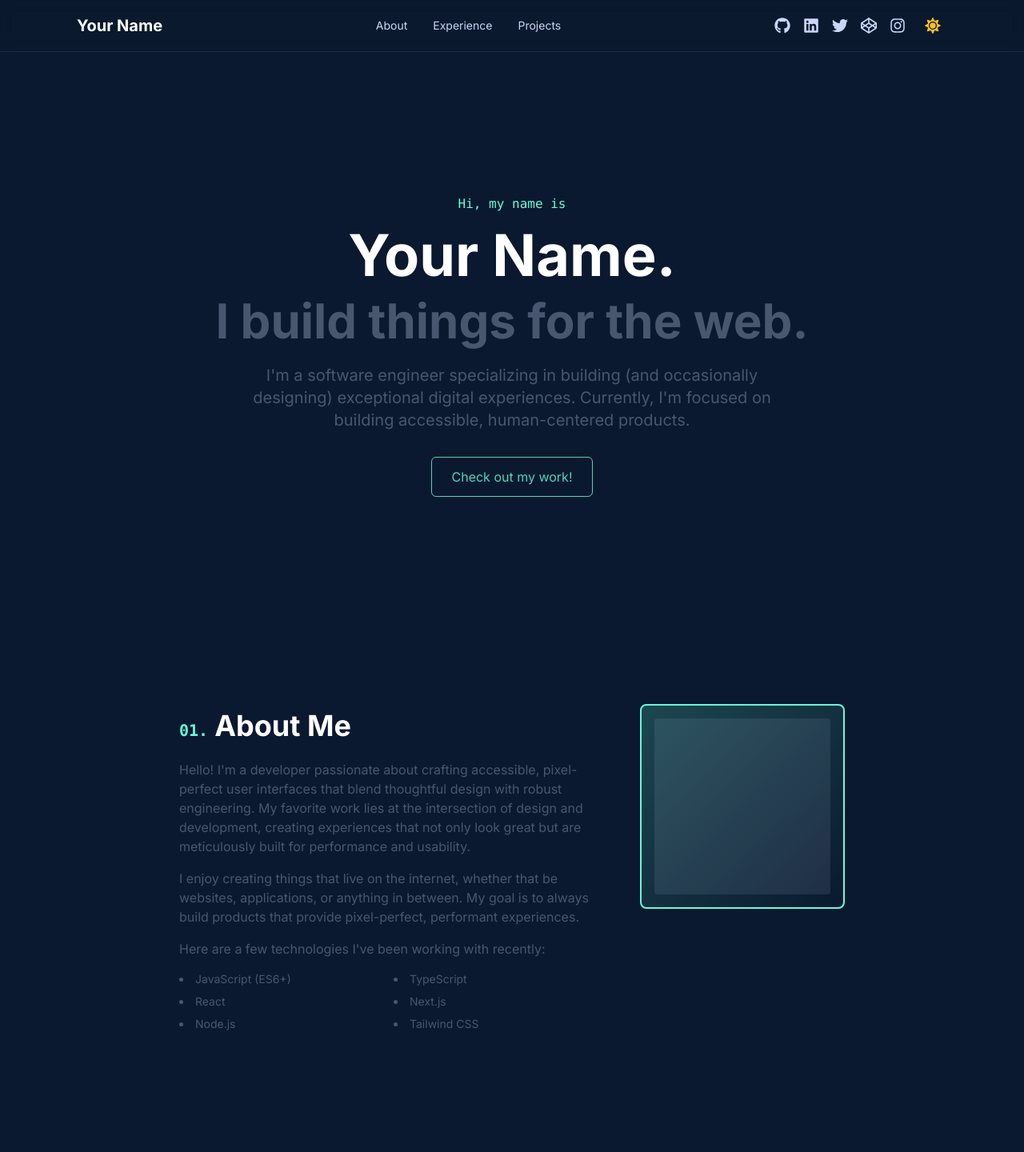
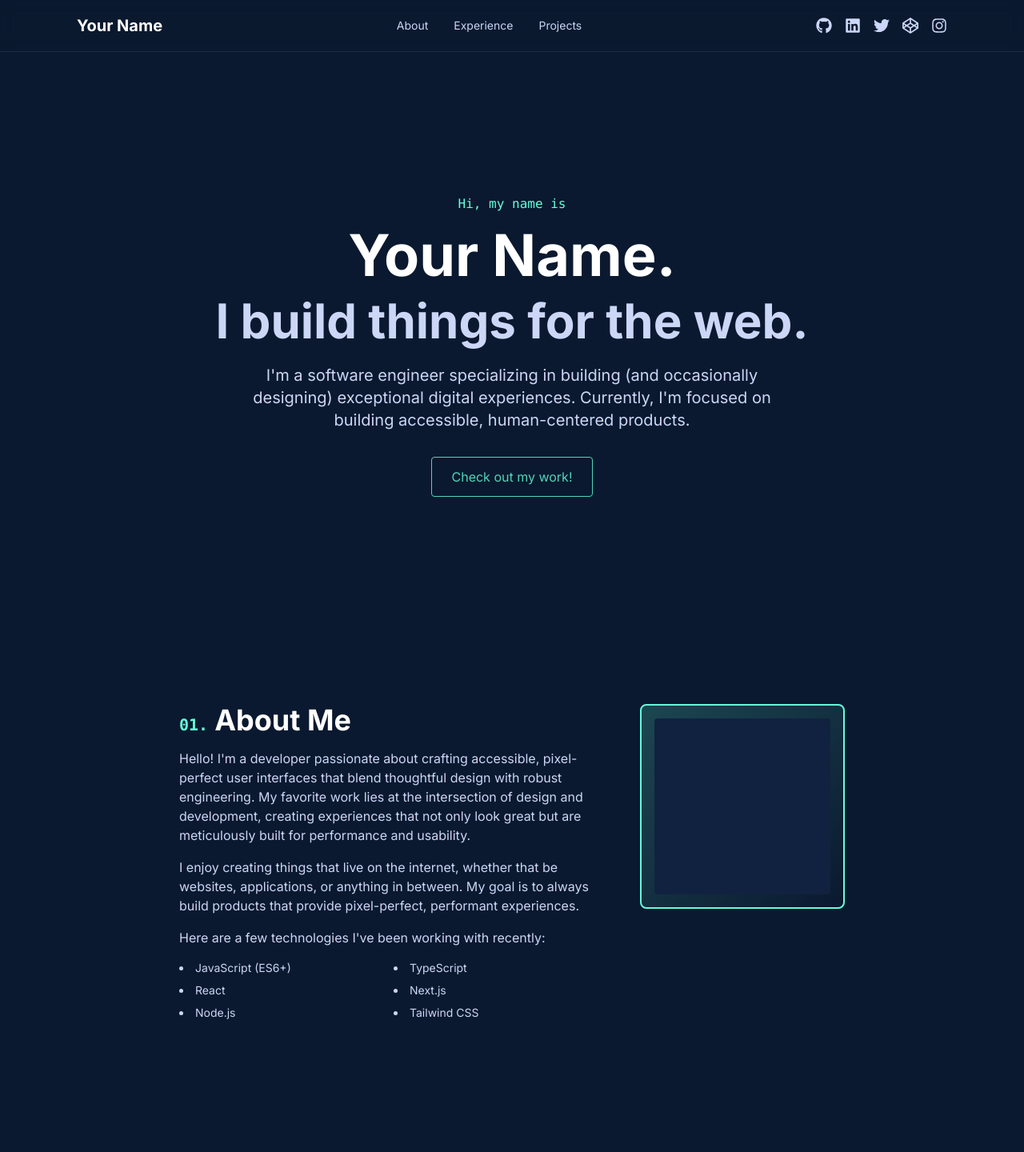
Before and after one commit to dev-mohammadrezaahmadi/-, a Next.js app: page / in a window 1280 px wide. Shown: the top 1440 px of the page at 80% size. Built offline with nearby package versions, Linux system fonts and the light colour scheme.

Commit message:
feat: remove the color toggler

```diff
--- a/app/layout.tsx
+++ b/app/layout.tsx
@@ -1,6 +1,5 @@
 import type { Metadata } from 'next';
 import Navbar from '../components/Navbar';
-import { ThemeProvider } from '../contexts/ThemeContext';
 import '../styles/globals.css';
 
 export const metadata: Metadata = {
@@ -14,12 +13,10 @@ export default function RootLayout({
   children: React.ReactNode;
 }) {
   return (
-    <html lang="en" suppressHydrationWarning>
+    <html lang="en" className="dark">
       <body className="min-h-screen">
-        <ThemeProvider>
-          <Navbar />
-          <main>{children}</main>
-        </ThemeProvider>
+        <Navbar />
+        <main>{children}</main>
       </body>
     </html>
   );
--- a/components/Navbar.tsx
+++ b/components/Navbar.tsx
@@ -1,10 +1,6 @@
 'use client';
 
 import Link from 'next/link';
-import { usePathname } from 'next/navigation';
-import { useState, useEffect } from 'react';
-import { useTheme } from '../contexts/ThemeContext';
-import Switcher from './Switcher';
 import {
   FaGithub,
   FaLinkedin,
@@ -14,10 +10,6 @@ import {
 } from 'react-icons/fa';
 
 const Navbar = () => {
-  const pathname = usePathname();
-  const { theme } = useTheme();
-  const isDark = theme === 'dark';
-
   const navItems = [
     { name: 'About', href: '#about' },
     { name: 'Experience', href: '#experience' },
@@ -42,54 +34,29 @@ const Navbar = () => {
     }
   };
 
-  const navBgColor = isDark ? 'rgba(10, 25, 47, 0.8)' : 'rgba(255, 255, 255, 0.8)';
-  const borderColor = isDark ? 'rgba(204, 214, 246, 0.1)' : 'rgba(73, 86, 112, 0.1)';
-  const textColor = isDark ? '#ccd6f6' : '#495670';
-  const hoverColor = isDark ? '#52d4b8' : '#64ffda';
-
   return (
-    <nav
-      className="fixed top-0 left-0 right-0 z-50 backdrop-blur-sm border-b transition-colors duration-200"
-      style={{
-        backgroundColor: navBgColor,
-        borderColor: borderColor
-      }}
-    >
+    <nav className="fixed top-0 left-0 right-0 z-50 bg-navy/80 backdrop-blur-sm border-b border-slate-light/10">
       <div className="max-w-6xl mx-auto px-4 sm:px-6 lg:px-8">
         <div className="flex justify-between items-center h-16">
-          {/* Logo/Name */}
           <div className="flex items-center">
-            <Link
-              href="/"
-              className="text-xl font-bold transition-colors duration-200"
-              style={{
-                color: isDark ? 'white' : '#0a192f'
-              }}
-              onMouseEnter={(e) => e.currentTarget.style.color = hoverColor}
-              onMouseLeave={(e) => e.currentTarget.style.color = isDark ? 'white' : '#0a192f'}
-            >
+            <Link href="/" className="text-xl font-bold text-white hover:text-green-dark transition-colors">
               Your Name
             </Link>
           </div>
 
-          {/* Navigation Links */}
           <div className="hidden md:flex items-center space-x-8">
             {navItems.map((item) => (
               <a
                 key={item.name}
                 href={item.href}
                 onClick={(e) => handleNavClick(e, item.href)}
-                className="text-sm transition-colors duration-200"
-                style={{ color: textColor }}
-                onMouseEnter={(e) => e.currentTarget.style.color = hoverColor}
-                onMouseLeave={(e) => e.currentTarget.style.color = textColor}
+                className="text-sm text-slate-light hover:text-green-dark transition-colors"
               >
                 {item.name}
               </a>
             ))}
           </div>
 
-          {/* Social Links & Theme Toggle */}
           <div className="flex items-center space-x-4">
             <div className="hidden sm:flex items-center space-x-4">
               {socialLinks.map((social) => {
@@ -100,10 +67,7 @@ const Navbar = () => {
                     href={social.href}
                     target="_blank"
                     rel="noopener noreferrer"
-                    className="transition-colors duration-200"
-                    style={{ color: textColor }}
-                    onMouseEnter={(e) => e.currentTarget.style.color = hoverColor}
-                    onMouseLeave={(e) => e.currentTarget.style.color = textColor}
+                    className="text-slate-light hover:text-green-dark transition-colors"
                     aria-label={social.name}
                   >
                     <Icon className="w-5 h-5" />
@@ -111,7 +75,6 @@ const Navbar = () => {
                 );
               })}
             </div>
-            <Switcher />
           </div>
         </div>
       </div>
--- a/components/Switcher.tsx
+++ /dev/null
@@ -1,49 +0,0 @@
-'use client';
-
-import { useTheme } from '../contexts/ThemeContext';
-import { FaSun, FaMoon } from 'react-icons/fa';
-import { useEffect, useState } from 'react';
-
-export default function Switcher() {
-  const { theme, toggleTheme } = useTheme();
-  const [mounted, setMounted] = useState(false);
-  const isDark = theme === 'dark';
-
-  useEffect(() => {
-    setMounted(true);
-  }, []);
-
-  if (!mounted) {
-    return (
-      <div className="w-9 h-9 flex items-center justify-center">
-        <div className="w-5 h-5 rounded-full border" style={{ borderColor: 'rgba(73, 86, 112, 0.2)' }}></div>
-      </div>
-    );
-  }
-
-  const bgColor = isDark ? 'rgba(204, 214, 246, 0.1)' : 'rgba(73, 86, 112, 0.1)';
-  const iconColor = isDark ? '#fbbf24' : '#495670';
-
-  return (
-    <button
-      onClick={(e) => {
-        e.preventDefault();
-        toggleTheme();
-      }}
-      className="p-2 rounded-lg transition-colors duration-200 flex items-center justify-center"
-      style={{
-        backgroundColor: 'transparent'
-      }}
-      onMouseEnter={(e) => e.currentTarget.style.backgroundColor = bgColor}
-      onMouseLeave={(e) => e.currentTarget.style.backgroundColor = 'transparent'}
-      aria-label={isDark ? 'Switch to light mode' : 'Switch to dark mode'}
-      type="button"
-    >
-      {isDark ? (
-        <FaSun className="w-5 h-5" style={{ color: iconColor }} />
-      ) : (
-        <FaMoon className="w-5 h-5" style={{ color: iconColor }} />
-      )}
-    </button>
-  );
-}
--- a/contexts/ThemeContext.tsx
+++ /dev/null
@@ -1,69 +0,0 @@
-'use client';
-
-import { createContext, useContext, useEffect, useState, useCallback, ReactNode } from 'react';
-
-type Theme = 'light' | 'dark';
-
-interface ThemeContextType {
-  theme: Theme;
-  toggleTheme: () => void;
-}
-
-const ThemeContext = createContext<ThemeContextType | undefined>(undefined);
-
-export function ThemeProvider({ children }: { children: ReactNode }) {
-  const [theme, setTheme] = useState<Theme>('dark');
-  const [mounted, setMounted] = useState(false);
-
-  useEffect(() => {
-    // Get theme from localStorage or default to 'dark'
-    const savedTheme = (localStorage.getItem('theme') as Theme) || 'dark';
-
-    // Apply theme to document immediately before React renders
-    const root = document.documentElement;
-    root.classList.remove('light', 'dark');
-    root.classList.add(savedTheme);
-
-    // Update state
-    setTheme(savedTheme);
-    setMounted(true);
-  }, []);
-
-  const toggleTheme = useCallback(() => {
-    setTheme((prevTheme) => {
-      const newTheme: Theme = prevTheme === 'light' ? 'dark' : 'light';
-
-      // Apply theme to document immediately
-      const root = document.documentElement;
-      root.classList.remove('light', 'dark');
-      root.classList.add(newTheme);
-
-      // Force a reflow to ensure the class is applied
-      root.offsetHeight;
-
-      // Save to localStorage
-      try {
-        localStorage.setItem('theme', newTheme);
-      } catch (e) {
-        console.error('Failed to save theme to localStorage:', e);
-      }
-
-      return newTheme;
-    });
-  }, []);
-
-  // Always render children to prevent layout shift
-  return (
-    <ThemeContext.Provider value={{ theme, toggleTheme }}>
-      {children}
-    </ThemeContext.Provider>
-  );
-}
-
-export function useTheme() {
-  const context = useContext(ThemeContext);
-  if (context === undefined) {
-    throw new Error('useTheme must be used within a ThemeProvider');
-  }
-  return context;
-}
--- a/styles/globals.css
+++ b/styles/globals.css
@@ -2,19 +2,14 @@
 @import "tailwindcss";
 
 @theme {
-  /* Custom Colors - Tailwind v4 syntax */
   --color-navy-light: #112240;
   --color-navy: #0a192f;
   --color-navy-dark: #020c1b;
-
   --color-slate-light: #ccd6f6;
   --color-slate: #8892b0;
   --color-slate-dark: #495670;
-
   --color-green: #64ffda;
   --color-green-dark: #52d4b8;
-
-  /* Font Family */
   --font-sans: 'Inter', system-ui, sans-serif;
 }
 
@@ -24,14 +19,8 @@
 }
 
 @keyframes slideUp {
-  from {
-    transform: translateY(20px);
-    opacity: 0;
-  }
-  to {
-    transform: translateY(0);
-    opacity: 1;
-  }
+  from { transform: translateY(20px); opacity: 0; }
+  to { transform: translateY(0); opacity: 1; }
 }
 
 @layer base {
@@ -40,117 +29,47 @@
   }
 
   body {
-    background-color: white;
-    color: var(--color-slate-dark);
+    background: var(--color-navy);
+    color: var(--color-slate-light);
     font-family: var(--font-sans);
   }
 
-  html.dark body {
-    background-color: var(--color-navy);
-    color: var(--color-slate-light);
-  }
-
   * {
-    transition-property: color, background-color, border-color;
-    transition-duration: 200ms;
+    transition: color 0.2s, background-color 0.2s, border-color 0.2s;
   }
 }
 
 @layer components {
   .section-container {
-    max-width: 56rem;
-    margin-left: auto;
-    margin-right: auto;
-    padding-left: 1rem;
-    padding-right: 1rem;
-    padding-top: 5rem;
-    padding-bottom: 5rem;
-  }
-
-  @media (min-width: 640px) {
-    .section-container {
-      padding-left: 1.5rem;
-      padding-right: 1.5rem;
-    }
-  }
-
-  @media (min-width: 1024px) {
-    .section-container {
-      padding-left: 2rem;
-      padding-right: 2rem;
-    }
+    @apply max-w-4xl mx-auto px-4 sm:px-6 lg:px-8 py-20;
   }
 
   .section-title {
-    font-size: 1.875rem;
-    font-weight: 700;
-    color: var(--color-navy-dark);
-    margin-bottom: 1rem;
-  }
-
-  @media (min-width: 640px) {
-    .section-title {
-      font-size: 2.25rem;
-    }
-  }
-
-  html.dark .section-title {
+    @apply text-3xl sm:text-4xl font-bold mb-4;
     color: white;
   }
 
   .section-subtitle {
-    font-size: 1.125rem;
-    color: var(--color-slate-dark);
-    margin-bottom: 2rem;
-  }
-
-  @media (min-width: 640px) {
-    .section-subtitle {
-      font-size: 1.25rem;
-    }
-  }
-
-  html.dark .section-subtitle {
+    @apply text-lg sm:text-xl mb-8;
     color: var(--color-slate-light);
   }
 
   .link {
-    color: var(--color-green);
-    transition-property: color;
-    transition-duration: 200ms;
+    color: var(--color-green-dark);
+    transition: color 0.2s;
   }
 
   .link:hover {
-    color: var(--color-green-dark);
-  }
-
-  html.dark .link {
-    color: var(--color-green-dark);
-  }
-
-  html.dark .link:hover {
     color: var(--color-green);
   }
 
   .btn {
-    padding: 0.75rem 1.5rem;
-    border-radius: 0.375rem;
-    border: 1px solid var(--color-green);
-    color: var(--color-green);
-    transition-property: all;
-    transition-duration: 200ms;
-  }
-
-  .btn:hover {
-    background-color: rgba(100, 255, 218, 0.1);
-  }
-
-  html.dark .btn {
+    @apply px-6 py-3 rounded border transition-all duration-200;
     border-color: var(--color-green-dark);
     color: var(--color-green-dark);
   }
 
-  html.dark .btn:hover {
+  .btn:hover {
     background-color: rgba(82, 212, 184, 0.1);
   }
 
@@ -163,78 +82,21 @@
   }
 }
 
-/* Comprehensive dark mode overrides for all Tailwind classes */
-html.dark {
-  /* Text colors */
-  --tw-text-green: var(--color-green-dark);
-  --tw-text-green-dark: var(--color-green);
-  --tw-text-navy-dark: white;
-  --tw-text-slate-dark: var(--color-slate-light);
-  --tw-text-slate-light: var(--color-slate-dark);
-}
-
-/* Override specific classes that use custom colors */
-html.dark section,
-html.dark div,
-html.dark p,
-html.dark h1,
-html.dark h2,
-html.dark h3,
-html.dark span,
-html.dark a,
-html.dark li {
-  /* These will be overridden by more specific selectors below */
-}
-
-/* Specific class overrides using wildcard matching */
-html.dark [class*="dark:text-green"] {
-  color: var(--color-green-dark) !important;
-}
-
-html.dark [class*="dark:text-green-dark"] {
-  color: var(--color-green) !important;
-}
-
-html.dark [class*="dark:text-white"] {
-  color: white !important;
-}
-
-html.dark [class*="dark:text-slate-dark"] {
-  color: var(--color-slate-light) !important;
-}
-
-html.dark [class*="dark:text-slate-light"] {
-  color: var(--color-slate-dark) !important;
-}
-
-html.dark [class*="dark:bg-white"] {
-  background-color: var(--color-navy-light) !important;
-}
-
-html.dark [class*="dark:bg-navy-light"] {
-  background-color: var(--color-navy-light) !important;
-}
-
-html.dark [class*="dark:bg-slate-dark"] {
-  background-color: rgba(204, 214, 246, 0.1) !important;
-}
-
-html.dark [class*="dark:bg-slate-light"] {
-  background-color: rgba(204, 214, 246, 0.1) !important;
-}
-
-html.dark [class*="dark:border-green"]:not([class*="dark:border-green-dark"]) {
-  border-color: var(--color-green-dark) !important;
-}
-
-html.dark [class*="dark:border-green-dark"] {
-  border-color: var(--color-green) !important;
-}
-
-html.dark [class*="dark:border-slate-dark"] {
-  border-color: rgba(204, 214, 246, 0.1) !important;
-}
-
-html.dark [class*="dark:border-slate-light"] {
-  border-color: rgba(204, 214, 246, 0.1) !important;
-}
+/* Dark mode styles for Tailwind classes */
+.dark\:text-white { color: white !important; }
+.dark\:text-slate-light { color: var(--color-slate-light) !important; }
+.dark\:text-slate-dark { color: var(--color-slate-light) !important; }
+.dark\:text-green { color: var(--color-green-dark) !important; }
+.dark\:text-green-dark { color: var(--color-green) !important; }
+.dark\:bg-navy-light { background-color: var(--color-navy-light) !important; }
+.dark\:bg-white { background-color: var(--color-navy-light) !important; }
+.dark\:border-green { border-color: var(--color-green-dark) !important; }
+.dark\:border-green-dark { border-color: var(--color-green) !important; }
+.dark\:border-slate-light { border-color: rgba(204, 214, 246, 0.1) !important; }
+.dark\:border-slate-dark { border-color: rgba(204, 214, 246, 0.1) !important; }
+.dark\:bg-slate-light\/10 { background-color: rgba(204, 214, 246, 0.1) !important; }
+.dark\:bg-slate-dark\/10 { background-color: rgba(204, 214, 246, 0.1) !important; }
+.dark\:hover\:text-green:hover { color: var(--color-green) !important; }
+.dark\:hover\:text-green-dark:hover { color: var(--color-green-dark) !important; }
+.dark\:hover\:border-green:hover { border-color: var(--color-green) !important; }
+.dark\:hover\:border-green-dark:hover { border-color: var(--color-green-dark) !important; }
```
